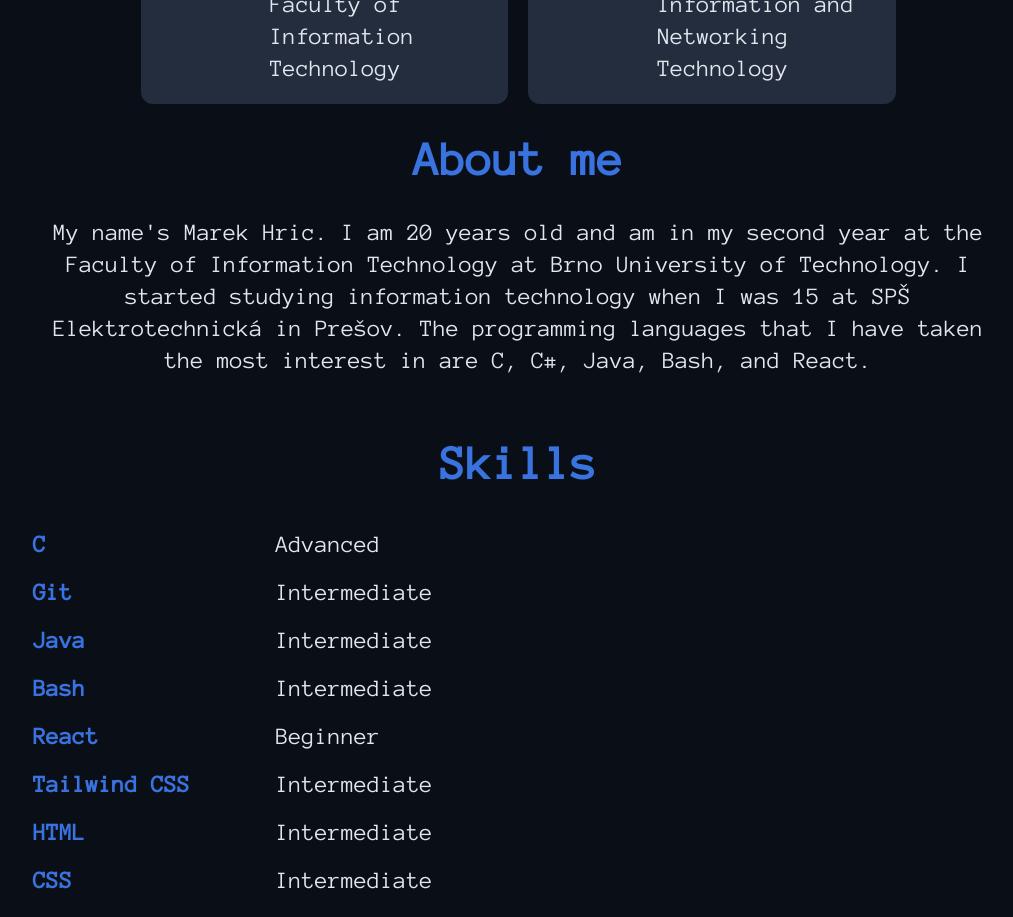
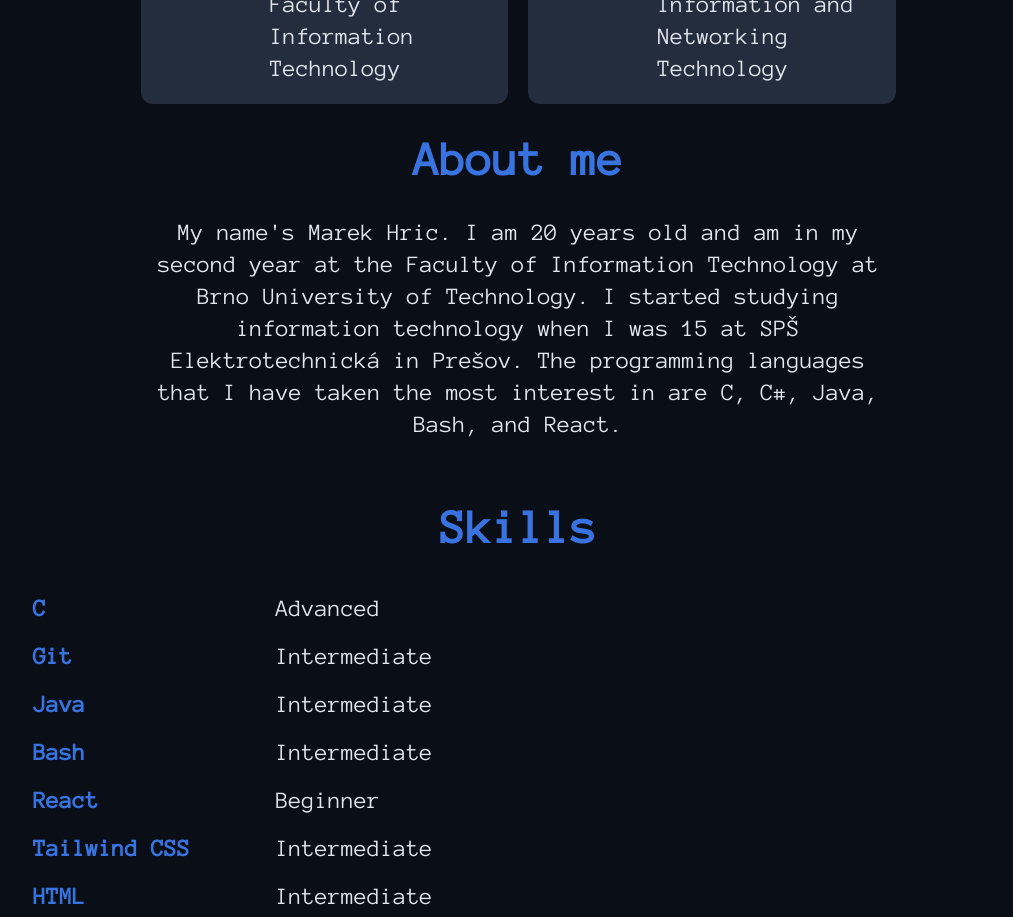
Before and after one commit to Marek324/Personal-page, a React (Vite) app: page / in a window 1280 px wide. Shown: the part 880-1797 px from the top of the page, without its empty margins (15-1028 px from the left). Built offline with nearby package versions, Linux system fonts and the light colour scheme.

Commit message:
Centered About me section

```diff
--- a/src/components/sections/About.tsx
+++ b/src/components/sections/About.tsx
@@ -4,12 +4,14 @@ function About() {
     const { t } = useTranslation();
 
     return (
-        <section id="sec_about" className="">
-            <h2 className="text-5xl font-bold text-center pb-8 text-accent">
+        <section id="sec_about" className="grid grid-cols-9">
+            <h2 className="text-5xl font-bold text-center pb-8 text-accent col-span-9">
                 {t("about.title")}
             </h2>
 
-            <p className="text-center">{t("about.content")}</p>
+            <p className="text-center col-span-7 col-start-2">
+                {t("about.content")}
+            </p>
         </section>
     );
 }
```
